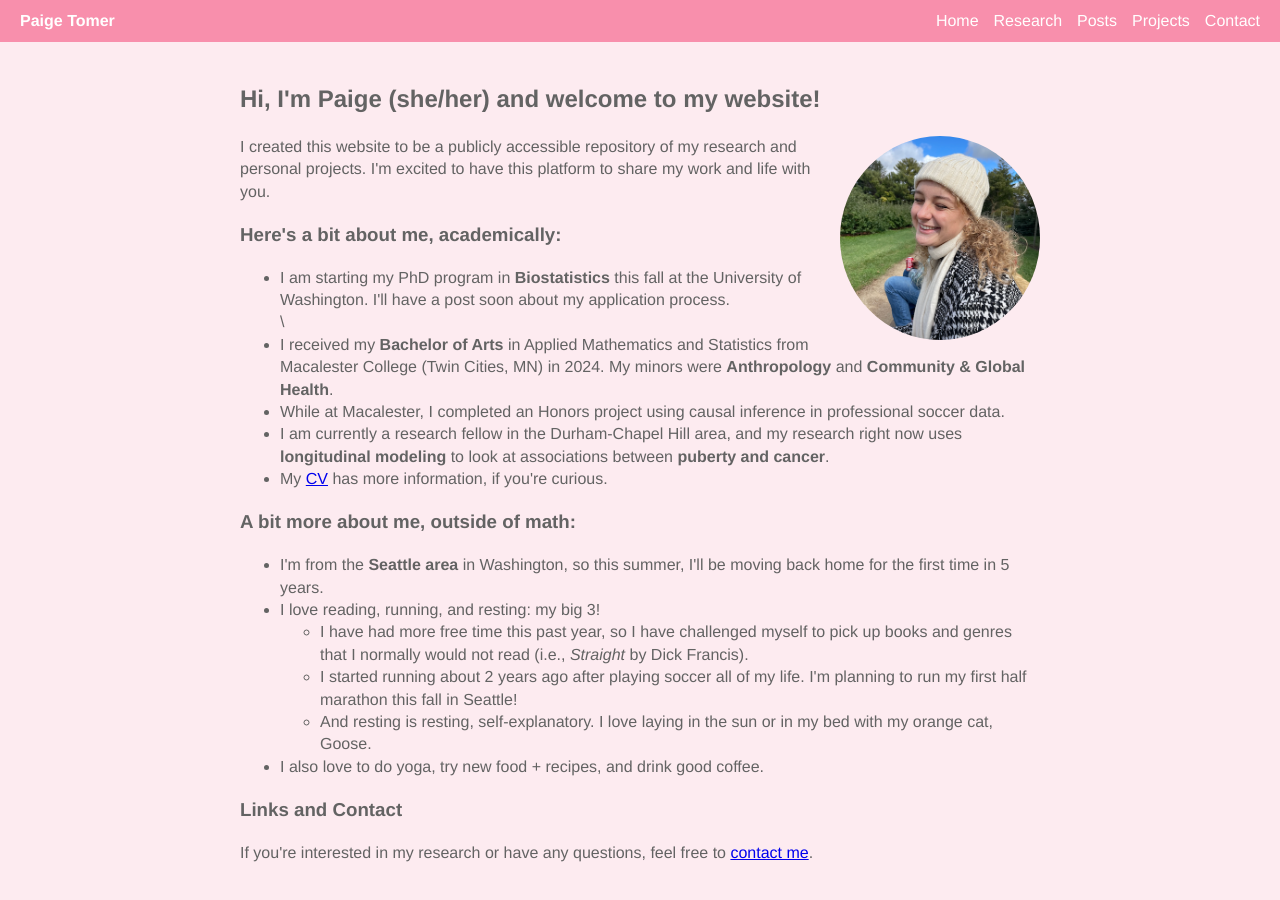
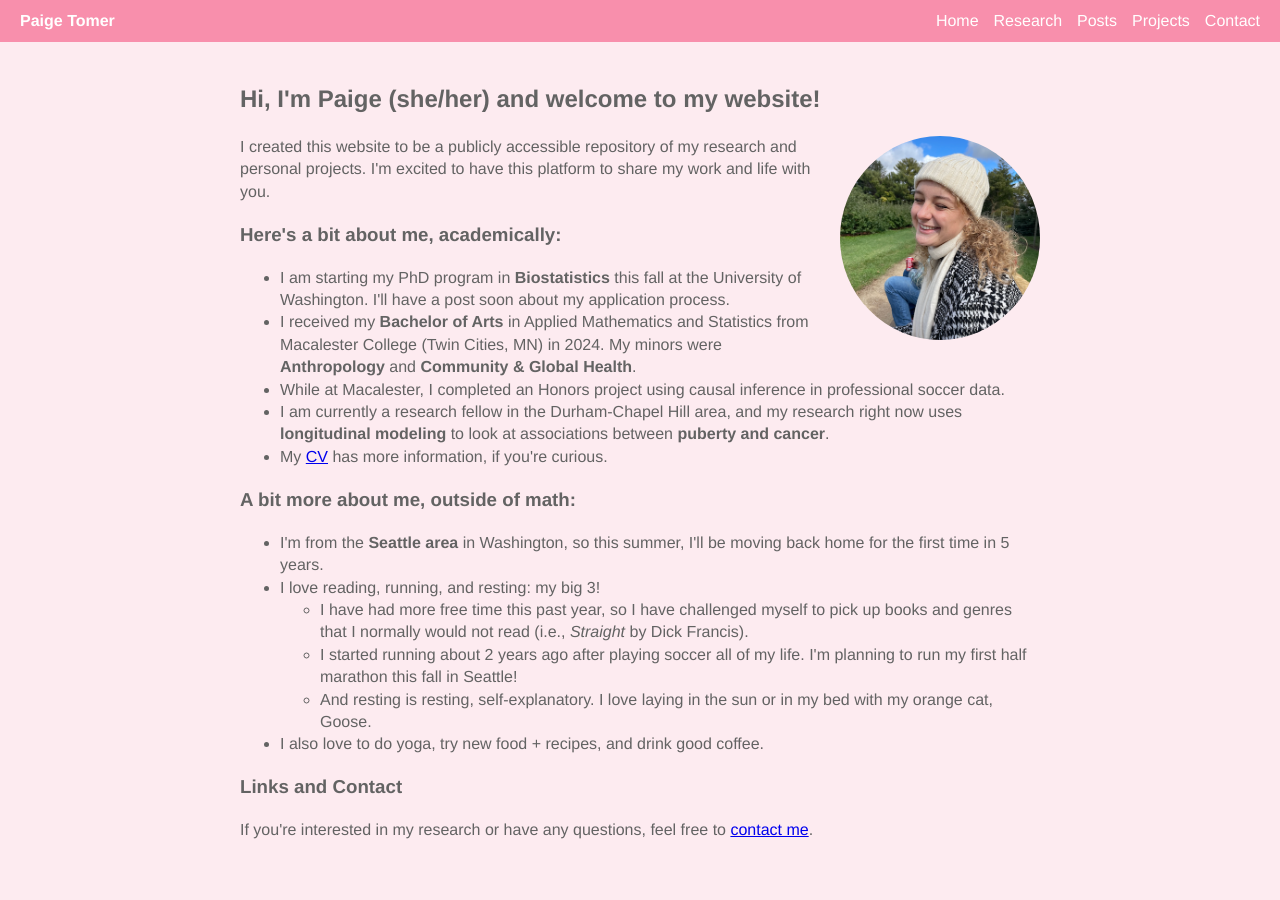
Before and after one commit to petomer-codes/petomer-website, a Jekyll site: the page built from index.html, in a window 1280 px wide. Built offline with Jekyll 4.4.1, drawn with Linux system fonts in a browser that asks for light colours.

```diff
--- a/index.html
+++ b/index.html
@@ -11,7 +11,7 @@ title: Home Page & About Me
 
 <h3>Here's a bit about me, academically:</h3>
 <ul>
-  <li>I am starting my PhD program in <strong>Biostatistics</strong> this fall at the University of Washington. I'll have a post soon about my application process.</li> \
+  <li>I am starting my PhD program in <strong>Biostatistics</strong> this fall at the University of Washington. I'll have a post soon about my application process.</li>
   <li>I received my <strong>Bachelor of Arts</strong> in Applied Mathematics and Statistics from Macalester College (Twin Cities, MN) in 2024. My minors were <strong>Anthropology</strong> and <strong>Community & Global Health</strong>.</li>
   <li>While at Macalester, I completed an Honors project using causal inference in professional soccer data.</li>
   <li>I am currently a research fellow in the Durham-Chapel Hill area, and my research right now uses <strong>longitudinal modeling</strong> to look at associations between <strong>puberty and cancer</strong>.</li>
```
